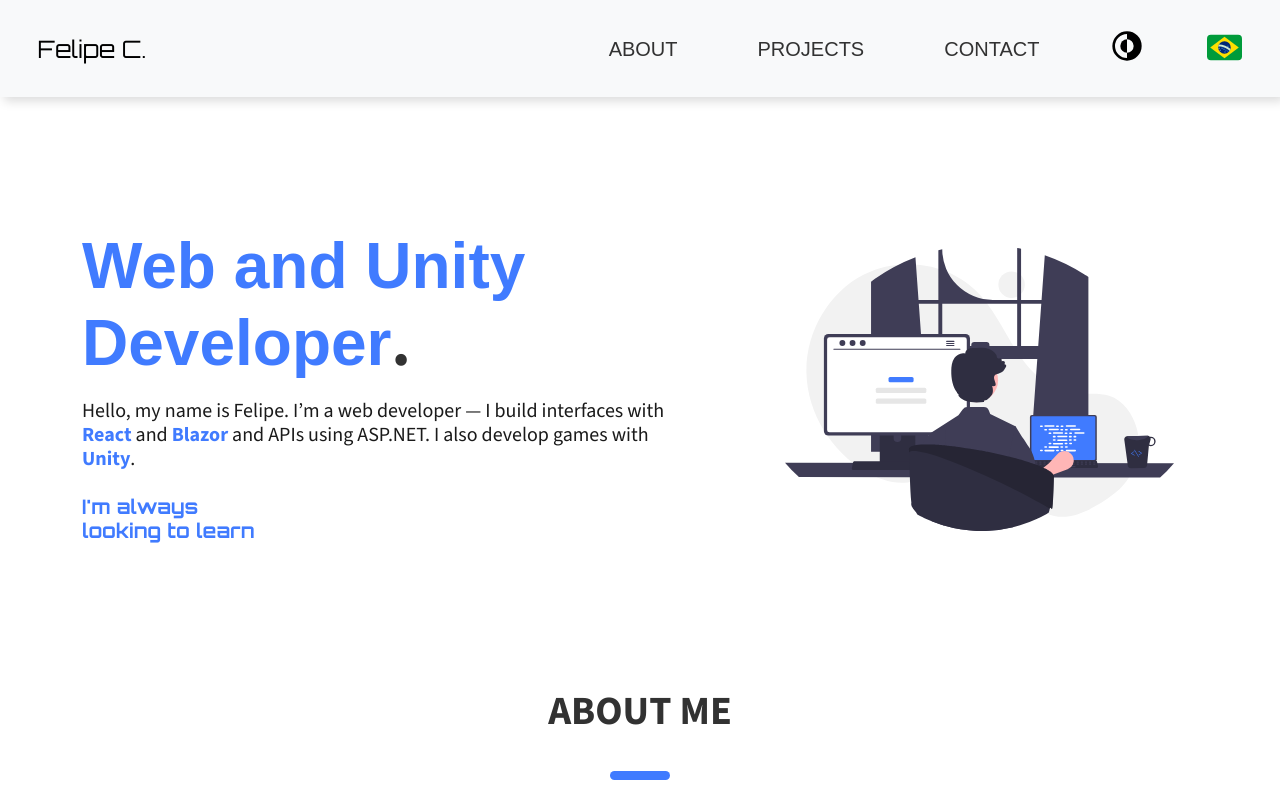
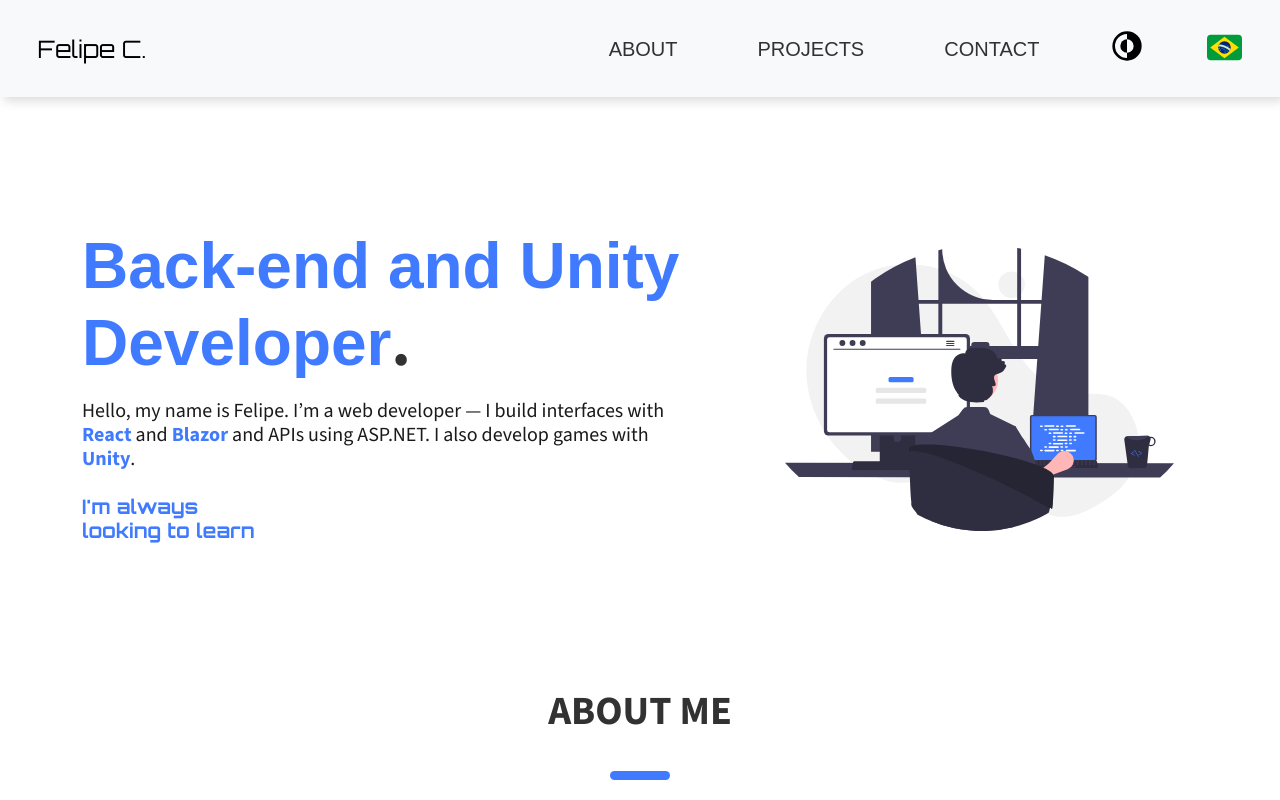
Before and after one commit to FelipeCostaq/portfolio, a React (Vite) app: page / in a window 1280 px wide. Shown: the top 800 px of the page. Built offline with nearby package versions, Linux system fonts and the light colour scheme; a web font is replaced by a local one.

Commit message:
fix: Main Title Text

```diff
--- a/src/i18n.js
+++ b/src/i18n.js
@@ -20,7 +20,7 @@ i18n
 
           /* MAIN */
 
-          mainTitleText: "Web and Unity Developer",
+          mainTitleText: "Back-end and Unity Developer",
           mainAboutText: "Hello, my name is Felipe. I’m a web developer — I build interfaces with <1>React</1> and <3>Blazor</3> and APIs using ASP.NET. I also develop games with <5>Unity</5>.",
           mainAsidePart1Text: "I'm always",
           mainAsidePart2Text: "looking to learn",
@@ -87,7 +87,7 @@ i18n
 
           /* MAIN */
 
-          mainTitleText: "Desenvolvedor Web e Unity",
+          mainTitleText: "Desenvolvedor Back-end e Unity",
           mainAboutText: "Olá, meu nome é Felipe. Sou desenvolvedor web, crio interfaces usando <1>React</1> e <3>Blazor</3> e APIs usando ASP.NET. Também desenvolvo jogos na <5>Unity</5>.",
           mainAsidePart1Text: "Estou sempre",
           mainAsidePart2Text: "buscando aprender",
```
